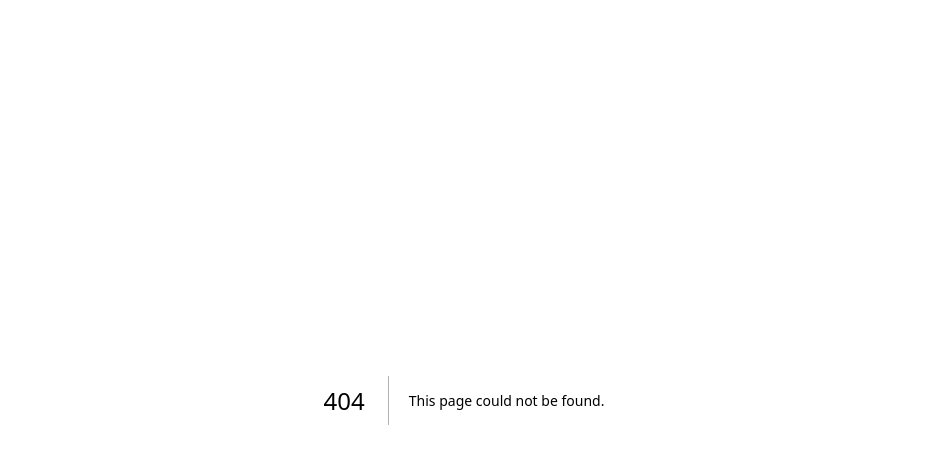
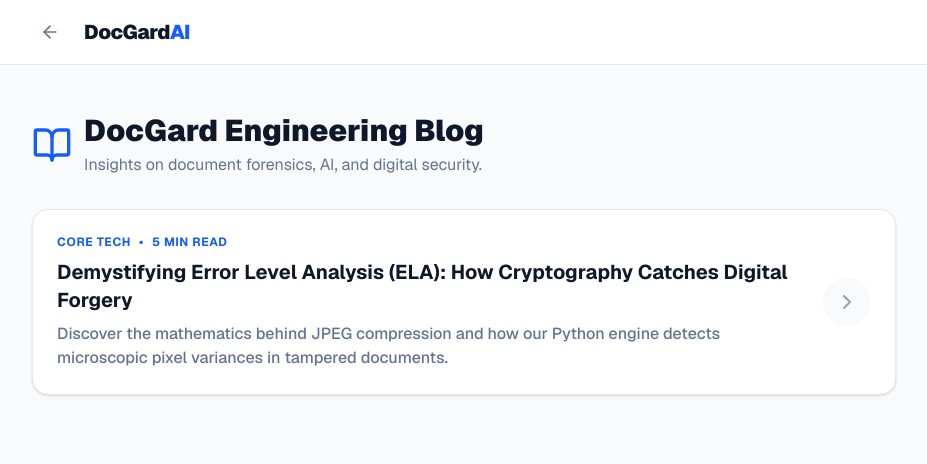
Before and after one commit to Jefxrxy/docgard-ai, a Next.js app: page /blog in a window 1280 px wide. Before the commit this address had no page. Shown: the top 464 px of the page, without its empty margins (176-1103 px from the left). Built offline with nearby package versions, Linux system fonts and the light colour scheme.

Commit message:
Add blog hub and first educational article for AdSense

```diff
--- /dev/null
+++ b/app/blog/ela-explained/page.tsx
@@ -0,0 +1,54 @@
+import React from 'react';
+import { ArrowLeft, Calendar, User } from 'lucide-react';
+import Link from 'next/link';
+
+export default function ArticleOne() {
+  return (
+    <div className="min-h-screen bg-slate-50 font-sans pb-12">
+      <header className="bg-white border-b border-slate-200 sticky top-0 z-50">
+        <div className="max-w-3xl mx-auto px-4 h-16 flex items-center gap-4">
+          <Link href="/blog" className="p-2 hover:bg-slate-100 rounded-full transition-colors text-slate-500">
+            <ArrowLeft className="w-5 h-5" />
+          </Link>
+          <span className="text-xl font-black text-slate-900 tracking-tight">DocGard<span className="text-blue-600">AI</span></span>
+        </div>
+      </header>
+
+      <main className="max-w-3xl mx-auto px-4 mt-12">
+        <article className="bg-white rounded-3xl shadow-xl border border-slate-200 overflow-hidden">
+          <div className="p-8 md:p-12">
+            <div className="flex items-center gap-2 text-xs font-bold text-blue-600 uppercase tracking-wider mb-4">
+              <span>Core Tech</span>
+            </div>
+            <h1 className="text-3xl md:text-4xl font-black text-slate-900 mb-6 leading-tight">Demystifying Error Level Analysis (ELA): How Cryptography Catches Digital Forgery</h1>
+
+            <div className="flex items-center gap-6 text-sm text-slate-500 font-medium pb-8 border-b border-slate-100 mb-8">
+              <div className="flex items-center gap-2"><User className="w-4 h-4" /> Jeff Enterprises Engineering</div>
+              <div className="flex items-center gap-2"><Calendar className="w-4 h-4" /> February 2026</div>
+            </div>
+
+            <div className="space-y-6 text-slate-700 leading-relaxed font-medium text-lg">
+              <p>In the modern digital economy, trust is entirely dependent on verification. With the rise of accessible image editing software and generative AI, modifying a bank statement, an academic transcript, or a tax invoice takes mere minutes. The human eye is no longer a reliable defense against financial fraud. This is where cryptographic Error Level Analysis (ELA) bridges the gap.</p>
+
+              <h2 className="text-2xl font-bold text-slate-900 mt-10 mb-4">The Mechanics of JPEG Compression</h2>
+              <p>To understand how ELA works, we must first understand how images are saved. When a document is scanned or saved as a JPEG, the file undergoes "lossy compression." The algorithm compresses the image in an 8x8 pixel grid, permanently discarding minor visual data to reduce file size. When a document is saved for the first time, the entire image compresses at a uniform, baseline rate.</p>
+
+              <h2 className="text-2xl font-bold text-slate-900 mt-10 mb-4">The Digital Fingerprint of a Forgery</h2>
+              <p>The vulnerability of a forged document lies in the editing process. If a bad actor opens an authentic bank statement in Photoshop, types a new account balance over the original numbers, and saves the file again, a mathematical anomaly is created.</p>
+              <p>The original parts of the document have now been compressed twice. However, the newly pasted text has only been compressed once. The new pixels possess a significantly higher "error level" than the surrounding original pixels. While this difference is completely invisible to the human eye, it leaves a glaring cryptographic fingerprint.</p>
+
+              <div className="bg-blue-50 border-l-4 border-blue-600 p-6 rounded-r-xl my-8">
+                <h3 className="font-bold text-blue-900 mb-2">How DocGard AI visualizes the math:</h3>
+                <p className="text-blue-800 text-base">Our Python-based engine artificially resaves the uploaded document at a known compression rate (typically 95%). It then mathematically subtracts the new image from the original image. Authentic, untouched pixels will appear dark. Forged pixels, due to their differing compression history, will "glow" brightly on the resulting heatmap.</p>
+              </div>
+
+              <h2 className="text-2xl font-bold text-slate-900 mt-10 mb-4">Why Businesses Need Automated Verification</h2>
+              <p>Historically, ELA was a manual process restricted to digital forensics labs. Today, platforms like DocGard AI automate this pipeline, allowing financial institutions, HR departments, and MSMEs to instantly verify documents before approving a loan, processing a claim, or making a hire.</p>
+              <p>By shifting from visual inspection to mathematical verification, organizations can protect their bottom line from the rising tide of synthetic identity fraud and digital tampering.</p>
+            </div>
+          </div>
+        </article>
+      </main>
+    </div>
+  );
+}
--- /dev/null
+++ b/app/blog/page.tsx
@@ -0,0 +1,46 @@
+import React from 'react';
+import { BookOpen, ArrowLeft, ChevronRight } from 'lucide-react';
+import Link from 'next/link';
+
+export default function BlogIndex() {
+  return (
+    <div className="min-h-screen bg-slate-50 font-sans pb-12">
+      <header className="bg-white border-b border-slate-200 sticky top-0 z-50">
+        <div className="max-w-4xl mx-auto px-4 h-16 flex items-center gap-4">
+          <Link href="/" className="p-2 hover:bg-slate-100 rounded-full transition-colors text-slate-500">
+            <ArrowLeft className="w-5 h-5" />
+          </Link>
+          <span className="text-xl font-black text-slate-900 tracking-tight">DocGard<span className="text-blue-600">AI</span></span>
+        </div>
+      </header>
+
+      <main className="max-w-4xl mx-auto px-4 mt-12">
+        <div className="flex items-center gap-3 mb-8">
+          <BookOpen className="w-10 h-10 text-blue-600" />
+          <div>
+            <h1 className="text-3xl font-black text-slate-900">DocGard Engineering Blog</h1>
+            <p className="text-slate-500 mt-1">Insights on document forensics, AI, and digital security.</p>
+          </div>
+        </div>
+
+        <div className="grid gap-6">
+          {/* Article 1 Card */}
+          <Link href="/blog/ela-explained" className="bg-white rounded-2xl shadow-sm border border-slate-200 p-6 hover:shadow-md transition-all group flex flex-col sm:flex-row justify-between items-start sm:items-center gap-4">
+            <div>
+              <div className="flex items-center gap-2 text-xs font-bold text-blue-600 uppercase tracking-wider mb-2">
+                <span>Core Tech</span>
+                <span>•</span>
+                <span>5 Min Read</span>
+              </div>
+              <h2 className="text-xl font-bold text-slate-900 group-hover:text-blue-600 transition-colors">Demystifying Error Level Analysis (ELA): How Cryptography Catches Digital Forgery</h2>
+              <p className="text-slate-500 mt-2 font-medium line-clamp-2">Discover the mathematics behind JPEG compression and how our Python engine detects microscopic pixel variances in tampered documents.</p>
+            </div>
+            <div className="bg-slate-50 p-3 rounded-full group-hover:bg-blue-50 transition-colors shrink-0">
+              <ChevronRight className="w-6 h-6 text-slate-400 group-hover:text-blue-600" />
+            </div>
+          </Link>
+        </div>
+      </main>
+    </div>
+  );
+}
```
